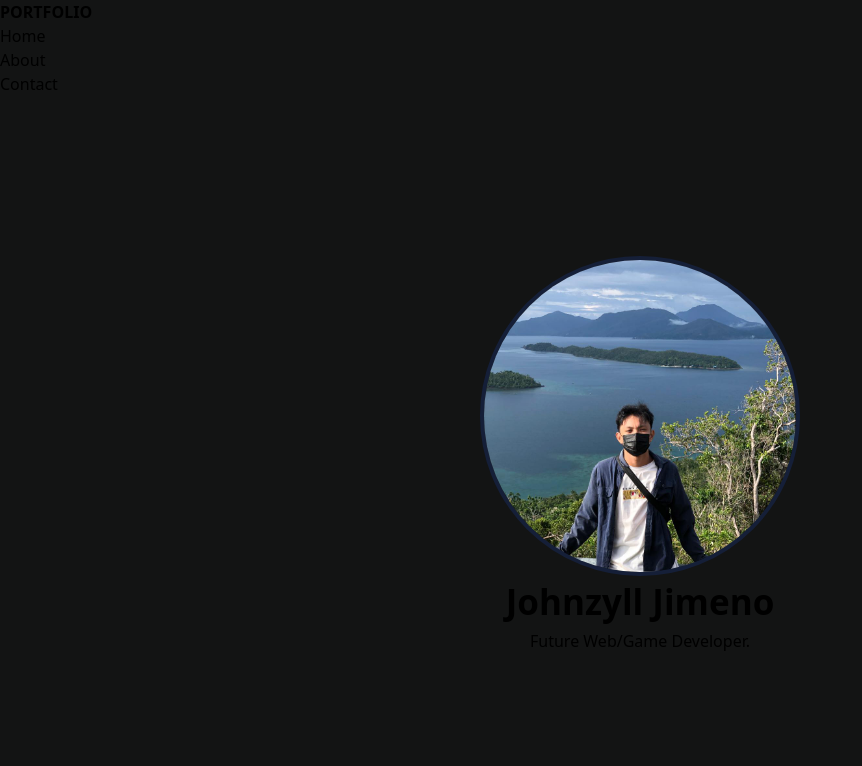
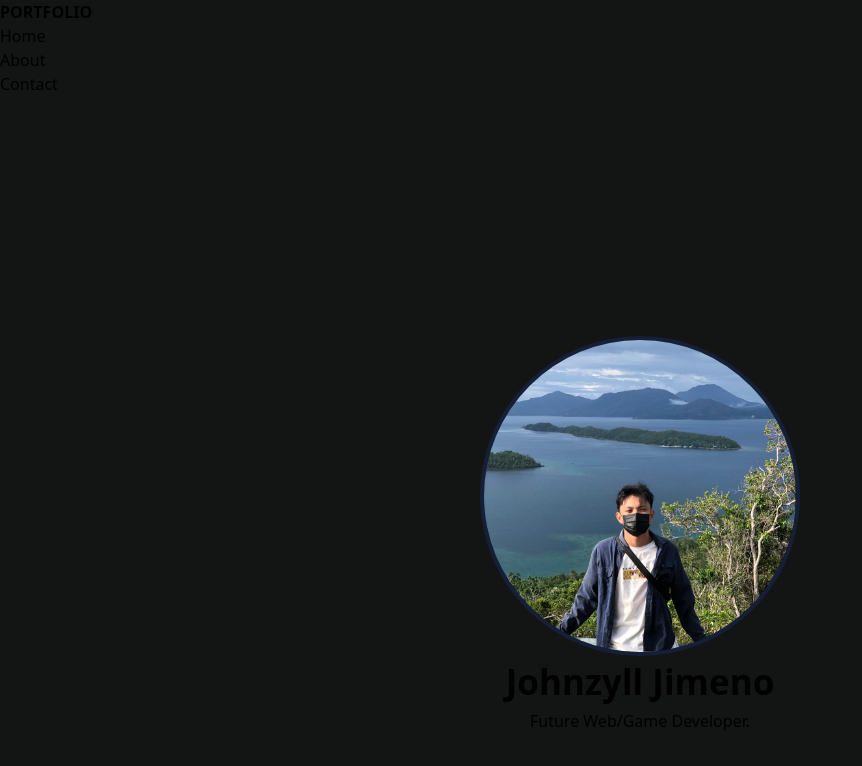
Before and after one commit to JohnzExor/reactportfolio, a React (Vite) app: page / in a window 1280 px wide. Shown: the top 766 px of the page, without its empty margins (0-862 px from the left). Built offline with nearby package versions, Linux system fonts and the light colour scheme.

Commit message:
fixed some bugs

```diff
--- a/src/components/NavBar.tsx
+++ b/src/components/NavBar.tsx
@@ -1,6 +1,6 @@
 const NavBar = () => {
   return (
-    <div className="bg-black text-white shadow-lg">
+    <div className="bg-black text-white shadow-lg fixed w-full">
       <div className="flex gap-4 justify-center p-4">
         <strong>PORTFOLIO</strong>
         <ul className="flex gap-4">
--- a/src/index.css
+++ b/src/index.css
@@ -21,7 +21,7 @@ body {
 }
 
 .home-container {
-    margin-top: 10em;
+    padding-top: 15em;
     text-align: center;
 }
 
```
